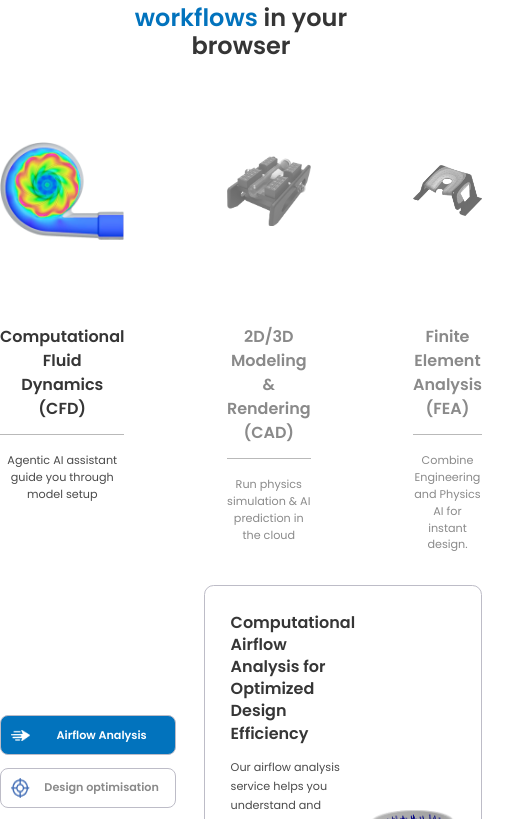
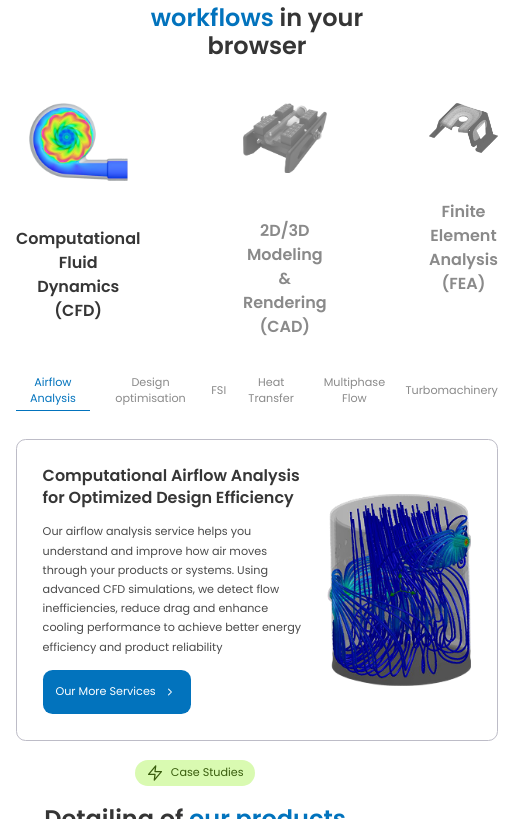
Before and after one commit to Maheerali-pk/solvo, a Next.js app: page /home in a window 390 px wide. Shown: the part 905-1724 px from the top of the page, 514 px wide, since content can reach past the window. Built offline with nearby package versions, Linux system fonts and the light colour scheme.

Commit message:
Homepage responsiveness in mid

```diff
--- a/app/components/ServicesMainTabContent.tsx
+++ b/app/components/ServicesMainTabContent.tsx
@@ -5,6 +5,7 @@ import Image from "next/image";
 import { IHomePageServiceItem } from "../helpers/data";
 
 import { allIcons } from "../helpers/icons";
+import classNames from "classnames";
 
 interface ServicesContentProps {
   services: IHomePageServiceItem[];
@@ -40,9 +41,9 @@ export default function ServicesContent({
   }
 
   return (
-    <div className="w-full grid grid-cols-[13.75rem_auto] items-center gap-[2.1875rem]">
+    <div className="w-full grid grid-cols-[13.75rem_auto] items-center gap-[2.1875rem] sm:grid-cols-1">
       {/* Content Area - Left */}
-      <div className="flex flex-col gap-4 w-[13.75rem]">
+      <div className="flex flex-col gap-4 w-[13.75rem] sm:w-full sm:flex-row">
         {subItems.map((subItem, index) => {
           const isSelected = index === internalSelectedSubItemIndex;
 
@@ -50,11 +51,17 @@ export default function ServicesContent({
             <button
               key={`${selectedServiceIndex}-${index}-${subItem.tabText}`}
               onClick={() => handleSubItemClick(index)}
-              className={`flex flex-row items-center  w-full cursor-pointer gap-[0.625rem] px-3 py-2 rounded-[0.625rem] border border-[#BDBCC7] transition-all ${
-                isSelected
-                  ? "bg-primary-blue text-white"
-                  : "bg-white text-footer-border hover:bg-gray-50"
-              }`}
+              className={classNames(
+                `flex flex-row items-center w-full cursor-pointer gap-[0.625rem] px-3 py-2 rounded-[0.625rem] border border-[#BDBCC7] transition-all
+                sm:border-t-0 sm:border-x-0  sm:text-footer-border !sm:border-b sm:rounded-none sm:px-0 sm:py-1  sm:w-fit
+                `,
+                {
+                  "bg-primary-blue text-white sm:text-primary-blue sm:border-b-primary-blue sm:bg-transparent":
+                    isSelected,
+                  "bg-white text-footer-border hover:bg-gray-50 sm:text-footer-border sm:border-b-transparent sm:hover:bg-transparent":
+                    !isSelected,
+                }
+              )}
             >
               {/* Icon */}
               {subItem.tabIcon && !isSelected && (
@@ -63,7 +70,7 @@ export default function ServicesContent({
                   alt={subItem.tabText}
                   width={24}
                   height={24}
-                  className=" w-6 h-6 object-cotanin"
+                  className=" w-6 h-6 object-cotanin sm:hidden"
                   loading="lazy"
                 />
               )}
@@ -73,13 +80,13 @@ export default function ServicesContent({
                   alt={subItem.tabText}
                   width={24}
                   height={24}
-                  className=" w-6 h-6 object-contain"
+                  className=" w-6 h-6 object-contain sm:hidden"
                   loading="lazy"
                 />
               )}
 
               {/* Tab Text */}
-              <span className="text-sm leading-[2.25em] font-semibold font-poppins text-center w-full">
+              <span className="text-sm !sm:text-[0.5rem]  font-semibold font-poppins text-center w-full sm:font-normal">
                 {subItem.tabText}
               </span>
             </button>
--- a/app/components/ServicesMainTabs.tsx
+++ b/app/components/ServicesMainTabs.tsx
@@ -72,24 +72,27 @@ export default function OurServicesSection({
               >
                 {/* Image */}
                 <div
-                  className={`w-full h-[13.75rem] relative transition-opacity flex w-full justify-ccenter ${imageOpacity}`}
+                  className={`w-full h-[13.75rem] sm:h-auto relative transition-opacity flex sm:w-full justify-center ${imageOpacity}`}
                 >
                   <img
                     src={service.image}
                     alt={service.title}
-                    className={classNames("object-contain w-[17.5rem] h-auto", {
-                      grayscale: !isSelected,
-                    })}
+                    className={classNames(
+                      "object-contain w-[7.75rem]  h-auto",
+                      {
+                        grayscale: !isSelected,
+                      }
+                    )}
                     loading="lazy"
                   />
                 </div>
                 {/* Content */}
                 <div className="flex flex-col items-center gap-[0.375rem] w-full">
                   {/* Title with border */}
-                  <div className="w-full flex flex-row justify-center items-center gap-4 py-4 border-b border-[rgba(138,138,138,0.6)]">
+                  <div className="w-full y flex flex-row justify-center items-center gap-4 py-4 sm:border-none border-b border-[rgba(138,138,138,0.6)]">
                     <h3
                       className={classNames(
-                        `text-2xl leading-[1.5em] font-semibold font-poppins text-center ${titleColor} transition-colors`,
+                        `text-2xl leading-[1.5em] font-semibold sm:font-obviously font-poppins text-center ${titleColor} transition-colors`,
                         { "text-disable": !isSelected }
                       )}
                     >
@@ -98,7 +101,7 @@ export default function OurServicesSection({
                   </div>
 
                   {/* Description */}
-                  <div className="w-full flex flex-row justify-center items-center gap-[0.625rem] py-4">
+                  <div className="w-full flex flex-row justify-center items-center gap-[0.625rem] py-4 sm:hidden">
                     <p
                       className={classNames(
                         `text-base leading-[1.5em] font-normal font-poppins text-center ${descriptionColor} transition-colors`,
--- a/app/components/ServicesSection.tsx
+++ b/app/components/ServicesSection.tsx
@@ -11,11 +11,12 @@ const ServicesSection: React.FC<ServicesSectionProps> = () => {
     setSelectedIndex(index);
   };
   return (
-    <div className="flex flex-col max-w-desktop mx-auto gap-6">
+    <div className="flex flex-col max-w-desktop mx-auto gap-6 sm:px-side-space">
       <OurServicesSection
         selectedIndex={selectedIndex}
         onServiceClick={handleServiceClick}
       ></OurServicesSection>
+
       <ServicesContent
         services={allHomePageServiceItems}
         selectedServiceIndex={selectedIndex}
```
